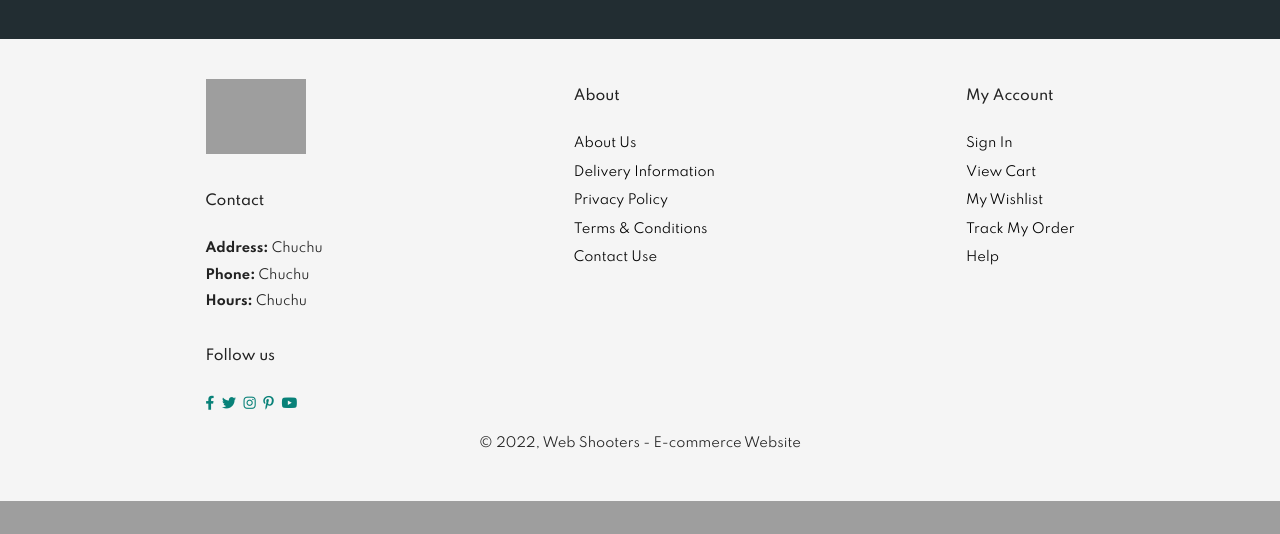
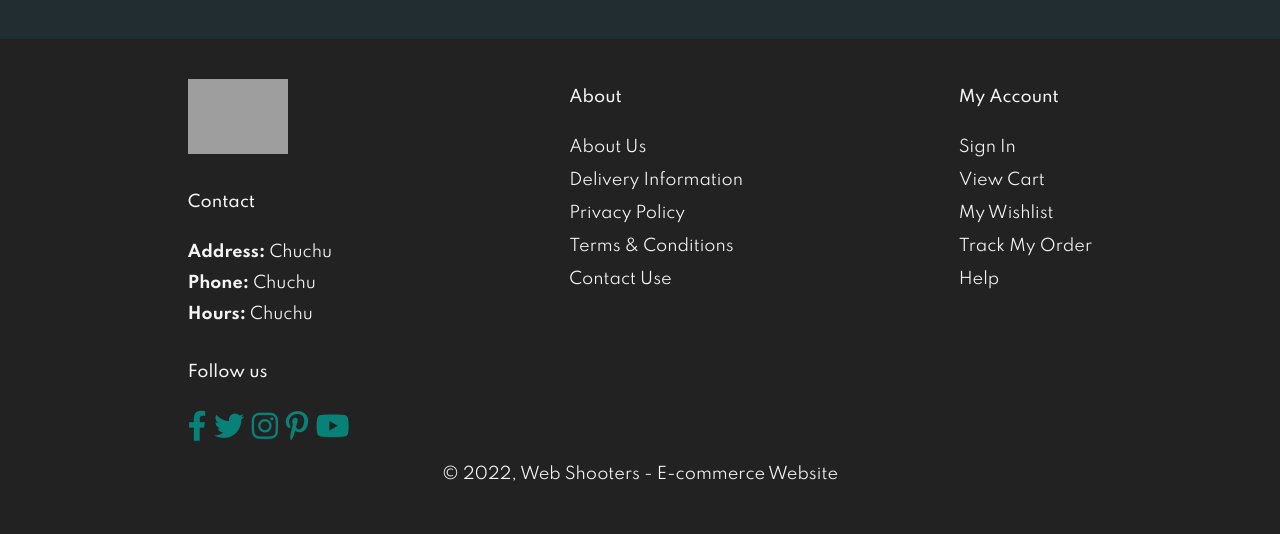
Before and after one commit to Ed-Mark/Webshooter, a PHP site: page /ecommerce/ in a window 1280 px wide. Shown: the part 3630-4164 px from the top of the page. Before the commit the page ends 4131 px from the top, so only its background shows below. Run offline with PHP 8.4, Linux system fonts and the light colour scheme; data comes from the database, SQL or seed files in the repository; some libraries are stand-ins or nearby versions; grey boxes are pictures that could not be loaded.

Commit message:
hhhhhhhhh

```diff
--- a/css/style.css
+++ b/css/style.css
@@ -312,7 +312,7 @@ footer {
   display: flex;
   flex-wrap: wrap;
   justify-content: space-around;
-  background-color: whitesmoke;
+  background-color: #222;
 }
 
 footer .col {
@@ -327,19 +327,21 @@ footer .logo {
 }
 
 footer h4 {
-  font-size: 14px;
+  font-size: 16px;
   padding-bottom: 20px;
+  color: whitesmoke;
 }
 
 footer p {
-  font-size: 13px;
+  font-size: 16px;
   margin: 0 0 8px 0;
+  color: whitesmoke;
 }
 
 footer a {
-  font-size: 13px;
+  font-size: 16px;
   text-decoration: none;
-  color: black;
+  color: whitesmoke;
   margin-bottom: 10px;
 }
 
@@ -351,6 +353,7 @@ footer .follow i {
   color: #088178;
   padding-right: 4px;
   cursor: pointer;
+  font-size: 30px;
 }
 
 footer .install .row img {
--- a/includes/navbar.php
+++ b/includes/navbar.php
@@ -1,5 +1,10 @@
 <section id="header">
       <a href="#"><img src="images/logo1.png" alt="logo" class="logo" /></a>
+      <form method="POST" class="navbar-form navbar-left" action="search.php" style='width: 30%;'>
+          <div class="input-group" style='width: 50%;'>
+              <input type="text" class="form-control" id="navbar-search-input" name="keyword" placeholder="Search for Product" style="width: 100%">
+          </div>
+        </form>
       <div>
         <ul id="navbar">
           <li><a class="active" href="index.php">Home</a></li>
@@ -47,7 +52,7 @@
                     <li class="user-header">
                       <img src="'.$image.'" class="img-circle" alt="User Image" width="30px" height="30px">
 
-                      <p>
+                      <p style="color: white;">
                         '.$user['firstname'].' '.$user['lastname'].'
                         <small>Member since '.date('M. Y', strtotime($user['created_on'])).'</small>
                       </p>
@@ -72,6 +77,7 @@
             }
           ?>
         </ul>
+
       </div>
     </section>
 
```
